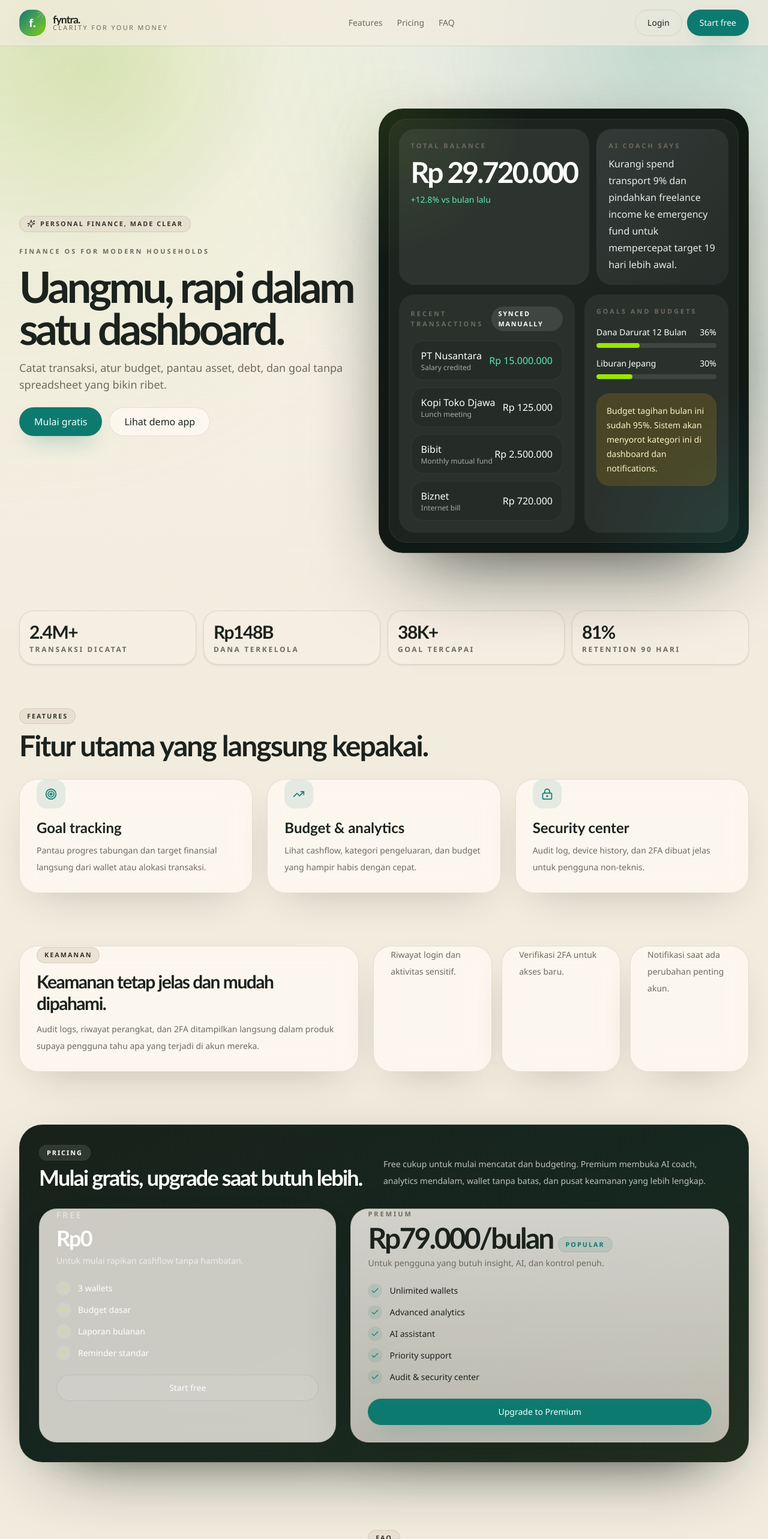
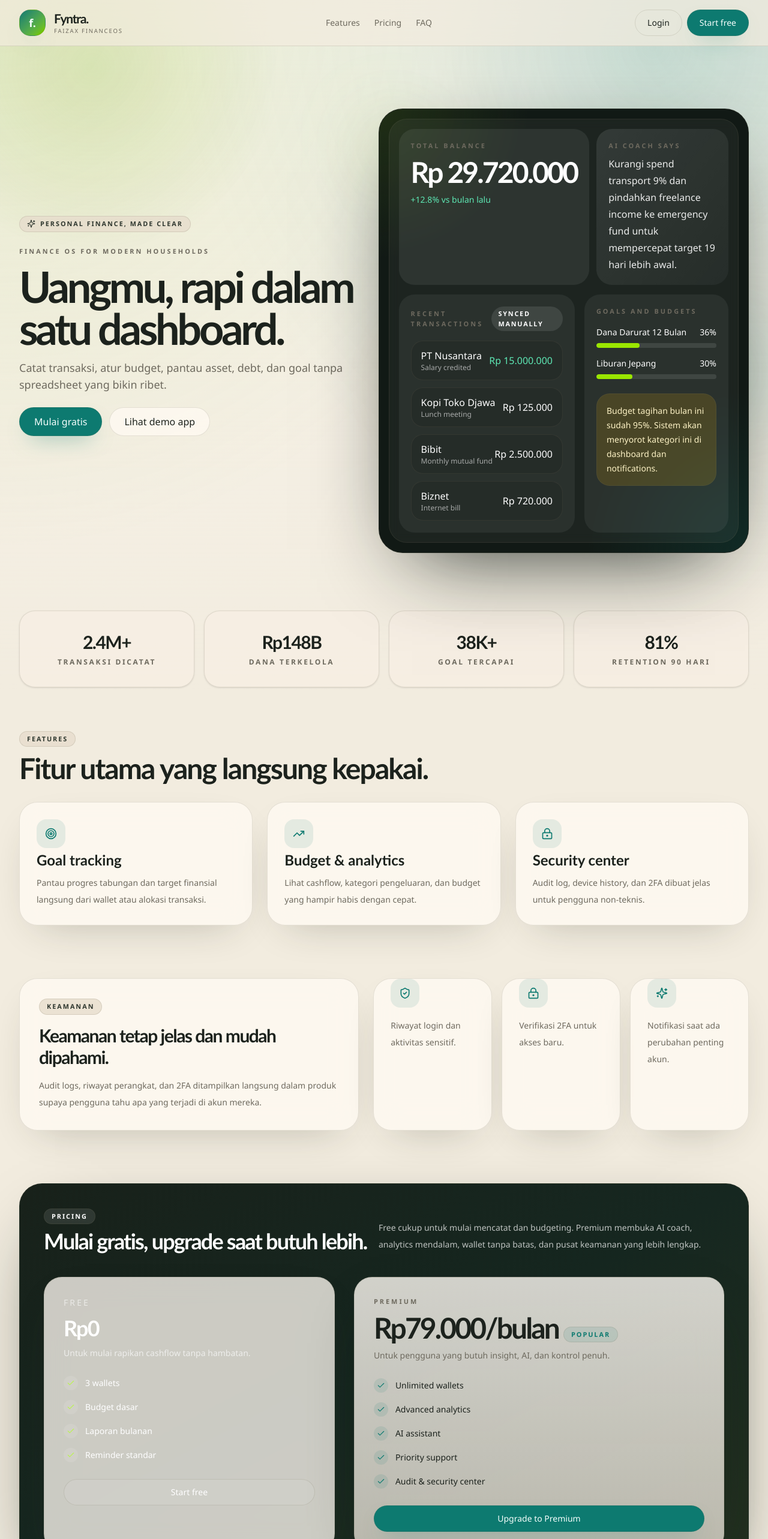
Before and after one commit to Faizax26/Fyntra, a Next.js app: page / in a window 1280 px wide. Shown: the top 2566 px of the page at 60% size. Built offline with nearby package versions, Linux system fonts and the light colour scheme.

Commit message:
Perbaiki logo nav dan hero mockup

```diff
--- a/src/components/logo.tsx
+++ b/src/components/logo.tsx
@@ -1,18 +1,16 @@
 import Link from "next/link";
-import { ArrowUpRight } from "lucide-react";
 
 import { cn } from "@/lib/utils";
 
 export function Logo({ className, href = "/" }: { className?: string; href?: string }) {
   return (
-    <Link href={href} className={cn("inline-flex items-center gap-3", className)}>
+    <Link href={href} className={cn("inline-flex items-center gap-3.5", className)}>
       <div className="relative flex size-11 items-center justify-center overflow-hidden rounded-[1.15rem] border border-primary/20 bg-linear-to-br from-primary to-lime-500 text-lg font-bold text-primary-foreground shadow-[0_18px_36px_-18px_rgba(13,122,112,0.8)]">
         <span className="relative z-10">f.</span>
-        <ArrowUpRight className="absolute -right-0.5 -top-0.5 size-5 opacity-20" />
       </div>
-      <div className="flex flex-col leading-none">
-        <span className="font-display text-[1.1rem] font-semibold tracking-[-0.05em]">fyntra.</span>
-        <span className="text-[0.68rem] font-medium uppercase tracking-[0.22em] text-muted-foreground">clarity for your money</span>
+      <div className="flex flex-col justify-center gap-1.5 leading-none">
+        <span className="font-display text-[1.32rem] font-semibold tracking-[-0.06em]">Fyntra.</span>
+        <span className="text-[0.6rem] font-medium uppercase tracking-[0.18em] text-muted-foreground">Faizax FinanceOS</span>
       </div>
     </Link>
   );
--- a/src/components/marketing-layout.tsx
+++ b/src/components/marketing-layout.tsx
@@ -12,7 +12,7 @@ export function MarketingLayout({ children }: { children: React.ReactNode }) {
     <div className="min-h-screen">
       <header className="sticky top-0 z-30 border-b border-border/60 bg-background/70 backdrop-blur-2xl">
         <div className="mx-auto flex max-w-7xl items-center justify-between gap-4 px-4 py-4 lg:px-8">
-          <Logo />
+          <Logo className="shrink-0" />
           <nav className="hidden items-center gap-6 md:flex">
             {marketingNav.map((item) => (
               <Link key={item.href} href={item.href} className="text-sm font-medium text-muted-foreground hover:text-foreground">
@@ -34,7 +34,7 @@ export function MarketingLayout({ children }: { children: React.ReactNode }) {
       <footer className="border-t border-border/70 bg-linear-to-b from-transparent to-[color:var(--surface-2)]">
         <div className="mx-auto grid max-w-7xl gap-10 px-4 py-14 lg:grid-cols-[1.15fr_0.85fr_0.85fr_0.9fr] lg:px-8">
           <div className="space-y-4">
-            <Logo />
+            <Logo className="items-start" />
             <p className="max-w-md text-sm leading-6 text-muted-foreground">
               fyntra. membantu pengguna awam memahami cashflow, budget, asset, debt, dan security account dalam satu dashboard yang terasa ringan.
             </p>
--- a/src/components/marketing-sections.tsx
+++ b/src/components/marketing-sections.tsx
@@ -51,7 +51,7 @@ export function LandingPage({ data }: { data: AppData }) {
       </section>
 
       <section className="mx-auto max-w-7xl px-4 py-4 lg:px-8">
-        <div className="grid gap-3 sm:grid-cols-2 xl:grid-cols-4">
+        <div className="grid gap-4 sm:grid-cols-2 xl:grid-cols-4">
           {data.landingStats.map((stat, index) => (
             <motion.div
               key={stat.label}
@@ -59,10 +59,10 @@ export function LandingPage({ data }: { data: AppData }) {
               animate="visible"
               variants={reveal}
               transition={{ delay: 0.08 * index, duration: 0.4 }}
-              className="rounded-[24px] border border-border/60 bg-[color:var(--surface-2)] px-4 py-4 shadow-sm"
+              className="flex min-h-32 flex-col items-center justify-center rounded-[26px] border border-border/60 bg-[color:var(--surface-2)] px-5 py-5 text-center shadow-sm"
             >
               <p className="font-display text-3xl font-semibold tracking-[-0.05em]">{stat.value}</p>
-              <p className="mt-1 text-xs font-semibold uppercase tracking-[0.22em] text-muted-foreground">{stat.label}</p>
+              <p className="mt-2 text-xs font-semibold uppercase tracking-[0.22em] text-muted-foreground">{stat.label}</p>
             </motion.div>
           ))}
         </div>
@@ -92,8 +92,8 @@ export function LandingPage({ data }: { data: AppData }) {
             }
           ].map((feature) => (
             <Card key={feature.title} className="h-full">
-              <CardContent className="space-y-4 p-6">
-                <div className="flex size-12 items-center justify-center rounded-2xl bg-primary/10 text-primary">
+              <CardContent className="space-y-4 p-6 md:p-7">
+                <div className="mb-1 flex size-12 items-center justify-center rounded-2xl bg-primary/10 text-primary">
                   <feature.icon className="size-5" />
                 </div>
                 <div className="space-y-2">
@@ -109,7 +109,7 @@ export function LandingPage({ data }: { data: AppData }) {
       <section className="mx-auto max-w-7xl px-4 py-8 lg:px-8">
         <div className="grid gap-6 lg:grid-cols-[0.95fr_1.05fr]">
           <Card className="surface-card">
-            <CardContent className="space-y-3 p-6">
+            <CardContent className="space-y-4 p-7 md:p-8">
               <Badge variant="secondary">Keamanan</Badge>
               <h2 className="font-display text-3xl font-semibold tracking-[-0.05em]">Keamanan tetap jelas dan mudah dipahami.</h2>
               <p className="text-sm leading-7 text-muted-foreground">
@@ -119,12 +119,17 @@ export function LandingPage({ data }: { data: AppData }) {
           </Card>
           <div className="grid gap-4 md:grid-cols-3">
             {[
-              "Riwayat login dan aktivitas sensitif.",
-              "Verifikasi 2FA untuk akses baru.",
-              "Notifikasi saat ada perubahan penting akun."
+              { icon: ShieldCheck, text: "Riwayat login dan aktivitas sensitif." },
+              { icon: LockKeyhole, text: "Verifikasi 2FA untuk akses baru." },
+              { icon: Sparkles, text: "Notifikasi saat ada perubahan penting akun." }
             ].map((item) => (
-              <Card key={item}>
-                <CardContent className="p-5 text-sm leading-7 text-muted-foreground">{item}</CardContent>
+              <Card key={item.text}>
+                <CardContent className="space-y-4 p-5">
+                  <div className="flex size-12 items-center justify-center rounded-2xl bg-primary/10 text-primary">
+                    <item.icon className="size-5" />
+                  </div>
+                  <p className="text-sm leading-7 text-muted-foreground">{item.text}</p>
+                </CardContent>
               </Card>
             ))}
           </div>
@@ -132,8 +137,8 @@ export function LandingPage({ data }: { data: AppData }) {
       </section>
 
       <section className="mx-auto max-w-7xl px-4 py-14 lg:px-8">
-        <div className="rounded-[38px] border border-border/70 bg-linear-to-br from-[#18211a] via-[#162720] to-[#23301f] p-8 text-white shadow-[0_40px_120px_-60px_rgba(14,26,19,0.92)]">
-          <div className="mb-8 flex flex-col gap-3 md:flex-row md:items-end md:justify-between">
+        <div className="rounded-[38px] border border-border/70 bg-linear-to-br from-[#18211a] via-[#162720] to-[#23301f] p-8 text-white shadow-[0_40px_120px_-60px_rgba(14,26,19,0.92)] md:p-10">
+          <div className="mb-10 flex flex-col gap-4 md:flex-row md:items-end md:justify-between">
             <div className="space-y-2">
               <Badge variant="warning" className="border-white/10 bg-white/10 text-white">
                 Pricing
@@ -144,11 +149,11 @@ export function LandingPage({ data }: { data: AppData }) {
               Free cukup untuk mulai mencatat dan budgeting. Premium membuka AI coach, analytics mendalam, wallet tanpa batas, dan pusat keamanan yang lebih lengkap.
             </p>
           </div>
-          <div className="grid gap-6 lg:grid-cols-[0.88fr_1.12fr]">
+          <div className="grid gap-8 lg:grid-cols-[0.88fr_1.12fr]">
             {data.subscriptionPlans.map((plan) => (
               <Card key={plan.id} className={plan.id === "premium" ? "surface-elevated border-lime-400/20 bg-white text-foreground" : "border-white/10 bg-white/6 text-white"}>
-                <CardContent className="space-y-6 p-6">
-                  <div className="space-y-2">
+                <CardContent className="space-y-7 p-7 md:p-8">
+                  <div className="space-y-3">
                     <p className={plan.id === "premium" ? "eyebrow" : "text-sm uppercase tracking-[0.22em] text-white/60"}>{plan.name}</p>
                     <div className="flex items-end gap-2">
                       <p className={plan.id === "premium" ? "font-display text-5xl font-semibold tracking-[-0.06em]" : "font-display text-4xl font-semibold tracking-[-0.05em]"}>{plan.price}</p>
@@ -156,7 +161,7 @@ export function LandingPage({ data }: { data: AppData }) {
                     </div>
                     <p className={plan.id === "premium" ? "text-sm text-muted-foreground" : "text-sm text-white/68"}>{plan.description}</p>
                   </div>
-                  <div className="space-y-3">
+                  <div className="space-y-4">
                     {plan.features.map((feature) => (
                       <div key={feature} className="flex items-center gap-3 text-sm">
                         <div className={plan.id === "premium" ? "flex size-6 items-center justify-center rounded-full bg-primary/10 text-primary" : "flex size-6 items-center justify-center rounded-full bg-white/10 text-lime-300"}>
```
